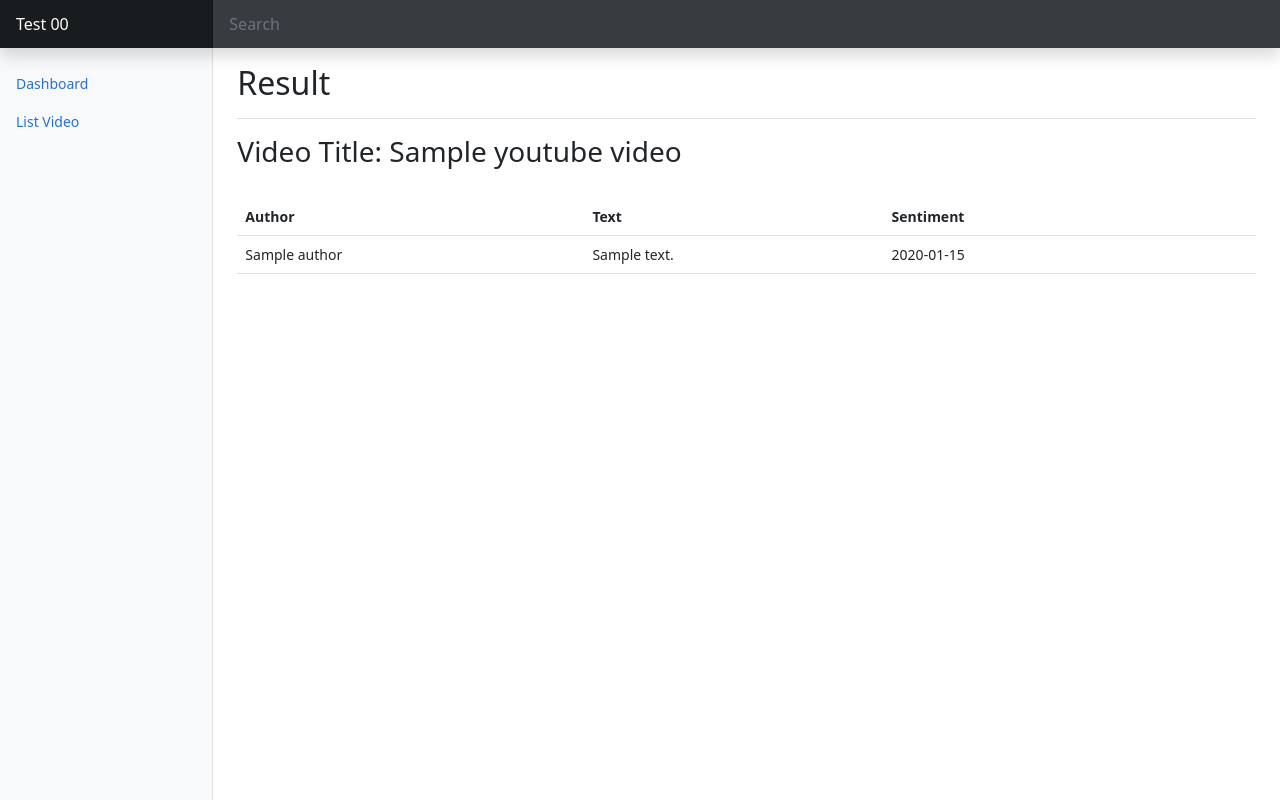
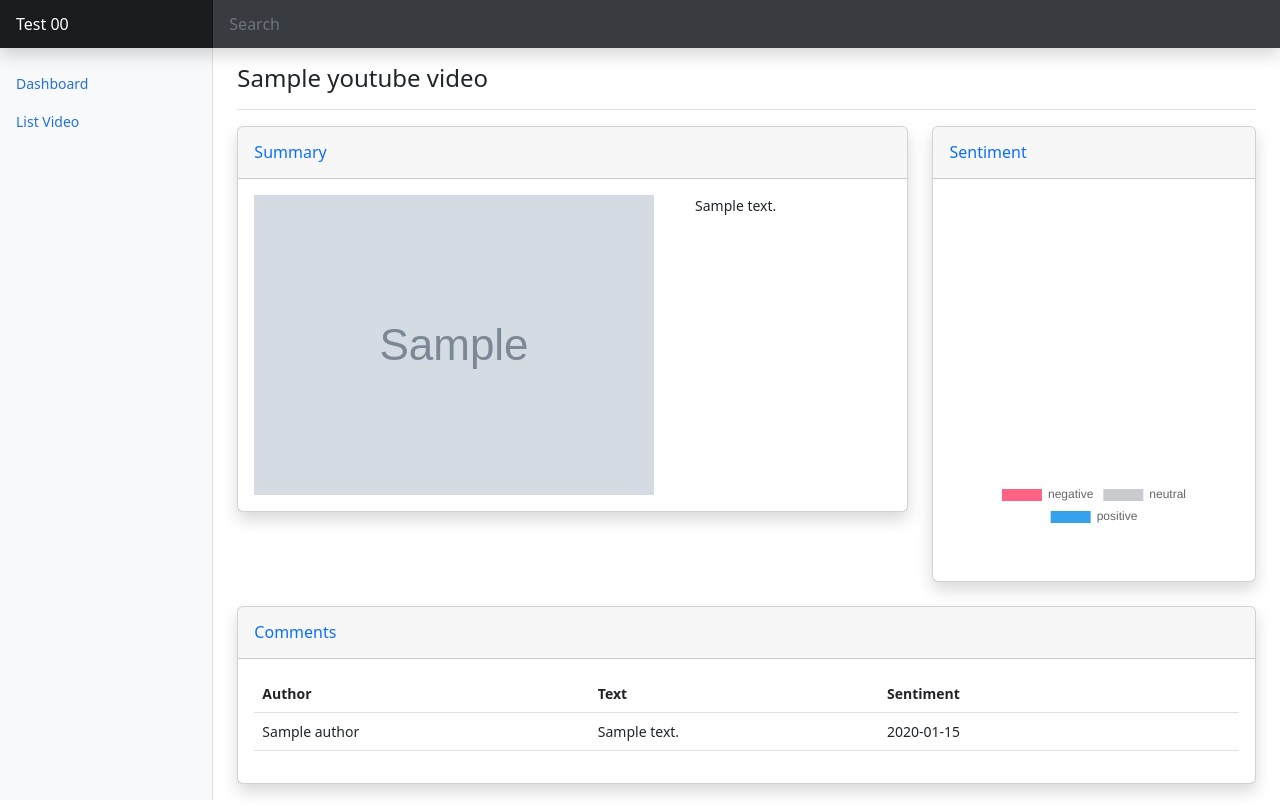
Before and after one commit to lintabong/web-flask-youtube-sentiment-cl, a Flask app: page /result/1 in a window 1280 px wide. Run offline with Flask 3, Linux system fonts and the light colour scheme; grey boxes marked "Sample" are stand-in pictures; a database or web service that is not in the repository returns one stand-in record (values such as "Sample title"); parts of the project's set-up code (start-up, migrations or seed data) failed here and were passed over; some libraries are stand-ins or nearby versions.

Commit message:
Pretify frontend (add card and graph)

```diff
--- a/app.py
+++ b/app.py
@@ -29,7 +29,7 @@
     if request.method == "POST":
         return render_template("list_video.html", all_video=all_video)
 
-    all_video = [[y["videoId"], y["title"], len(y["comments"])] for y in database.get_all_video()]
+    all_video = [[y["videoId"], y["title"], len(y["comments"]), y["thumbnail"]] for y in database.get_all_video()]
 
     return render_template("list_video.html", all_video=all_video)
 
@@ -38,7 +38,27 @@
     video_detail = database.get_video(video_id)
 
     if video_detail is not None:
-        return render_template("result.html", video_detail=video_detail, video_comments=video_detail["comments"])
+        pos = 0
+        neg = 0
+        neu = 0
+
+        for comment in video_detail["comments"]:
+            if comment["sentiment"] == "negative":
+                neg+=1
+            if comment["sentiment"] == "neutral":
+                neu+=1
+            if comment["sentiment"] == "positive":
+                pos+=1
+
+        description = str(video_detail["description"][:200]) + " . . . " if len(video_detail["description"]) > 200 else video_detail["description"]
+        return render_template("result.html",
+                               video_detail=video_detail,
+                               video_comments=video_detail["comments"],
+                               image_url=video_detail["thumbnail"],
+                               description=description,
+                               negative=neg,
+                               neutral=neu,
+                               positive=pos)
 
     return render_template("result.html")
 
--- a/static/js/graph.js
+++ b/static/js/graph.js
@@ -46,4 +46,4 @@
             }
         }
     })
-})()
+})
--- a/templates/result.html
+++ b/templates/result.html
@@ -3,12 +3,53 @@
 {% block content %}
     <main class="col-md-9 ms-sm-auto col-lg-10 px-md-4">
         <div class="d-flex justify-content-between flex-wrap flex-md-nowrap align-items-center pt-3 pb-2 mb-3 border-bottom">
-            <h1 class="h2">Result</h1>
+            <h1 class="h4">{{ video_detail["title"] }}</h1>
         </div>
 
-        <!-- <canvas class="my-4 w-100" id="myChart" width="900" height="380"></canvas> -->
-        <h1 class="h3">Video Title: {{ video_detail["title"] }}</h1>
-        <br>
+        <div class="row">
+            <div class="col-xl-8 col-lg-7">
+                <div class="card shadow mb-4">
+                    <div class="card-header py-3 d-flex flex-row align-items-center justify-content-between">
+                        <h6 class="m-0 font-weight-bold text-primary">Summary</h6>
+                    </div>
+                    <div class="card-body">
+                        <div class="chart-area">
+                            <div class="row">
+                                <div class="col-8">
+                                    <img src="{{ image_url }}" class="img-fluid">
+                                </div>
+                                <div class="col">
+                                    <p>{{ description }}</p>
+                                </div>
+                              </div>
+                        </div>
+                    </div>
+                </div>
+            </div>
+
+            <div class="col-xl-4 col-lg-5">
+                <div class="card shadow mb-4">
+                    <div
+                        class="card-header py-3 d-flex flex-row align-items-center justify-content-between">
+                        <h6 class="m-0 font-weight-bold text-primary">Sentiment</h6>
+                    </div>
+                    <div class="card-body">
+                        <div class="chart-pie pt-4 pb-2">
+                            <canvas class="my-4 w-100" id="myChart" width="300" height="300"></canvas>
+                        </div>
+                    </div>
+                </div>
+            </div>
+        </div>
+
+        <div class="row">
+            <div class="col-xl col-lg-7">
+                <div class="card shadow mb-4">
+                    <div class="card-header py-3 d-flex flex-row align-items-center justify-content-between">
+                        <h6 class="m-0 font-weight-bold text-primary">Comments</h6>
+                    </div>
+                    <div class="card-body">
+                        <div class="chart-area">
                             <table class="table">
                                 <thead>
                                     <tr>
@@ -31,9 +72,58 @@
                                     {% endfor %}
                                 </tbody>
                             </table>
+                        </div>
+                    </div>
+                </div>
+            </div>
+        </div>
+
     </main>
 {% endblock %}
 
 {% block graph %}
-    <script src="{{ url_for('static', filename='js/graph.js') }}"></script>
+<script>
+    window.chartColors = {
+        red: 'rgb(255, 99, 132)',
+        orange: 'rgb(255, 159, 64)',
+        yellow: 'rgb(255, 205, 86)',
+        green: 'rgb(75, 192, 192)',
+        blue: 'rgb(54, 162, 235)',
+        purple: 'rgb(153, 102, 255)',
+        grey: 'rgb(201, 203, 207)'
+    };
+
+    const ctx = document.getElementById('myChart')
+
+    const myChart = new Chart(ctx, {
+        type: 'doughnut',
+        data: {
+            labels: [
+                'negative',
+                'neutral',
+                'positive'],
+            datasets: [{
+            data: [
+                '{{ negative }}',
+                '{{ neutral  }}',
+                '{{ positive }}'
+            ],
+            lineTension: 0,
+            backgroundColor: [
+                window.chartColors.red,
+                window.chartColors.grey,
+                window.chartColors.blue,
+            ],
+            borderColor: '#007bff',
+            borderWidth: 0,
+            }]
+        },
+        options: {
+            responsive: true,
+            legend: {
+                position: 'bottom',
+            }
+        }
+    })
+</script>
 {% endblock %}
```
Also changed, not shown: static/css/sidebars.css (added, +89 -0 lines), static/js/sidebars.js (added, +8 -0 lines), templates/list_video.html (+13 -0 lines). Lines whose indentation alone changed are shown as unchanged.
